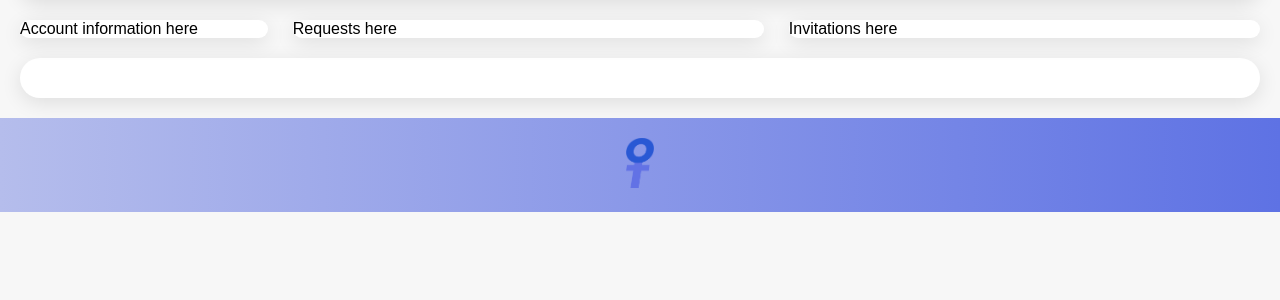
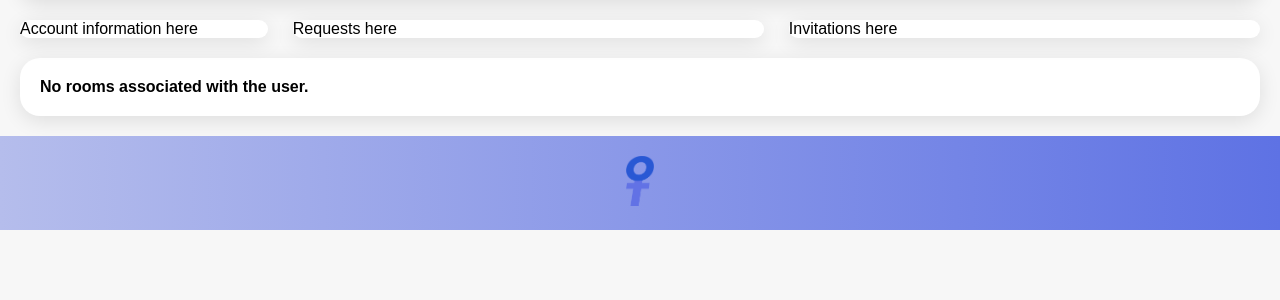
Before and after one commit to Nechat-Houssam/Web_M1, a Django app: page /roommanager/profile/ in a window 1280 px wide. Shown: the part 168-468 px from the top of the page. Run offline with Django 4.2, Linux system fonts and the light colour scheme; data that the repository does not hold is empty; some libraries are stand-ins or nearby versions.

Commit message:
if no reservation no calendar

```diff
--- a/RoomMate/RoomMate/RoomManager/templates/RoomManager/profile.html
+++ b/RoomMate/RoomMate/RoomManager/templates/RoomManager/profile.html
@@ -140,6 +140,11 @@
     color: #5e72e4;
   }
 
+  h1 {
+    font-size: 16px;
+    margin: 20px 20px 20px 20px;
+  }
+
   .staff form {
     display: flex;
     flex-direction: row;
@@ -180,7 +185,14 @@
   </div>
 </div>
 
+
+{% if user.profile.room_set.all %}
   <div class="calendar_container" id="calendar"></div>
+{% else %}
+  <form method="post">
+    <h1>No rooms associated with the user.</h1>
+  </form>
+{% endif %}
 
 <div class="staff">
   {% if user.is_superuser or user.profile.role == 'M' %}
```
Also changed, not shown: RoomMate/RoomMate/db.sqlite3. Lines whose indentation alone changed are shown as unchanged.
